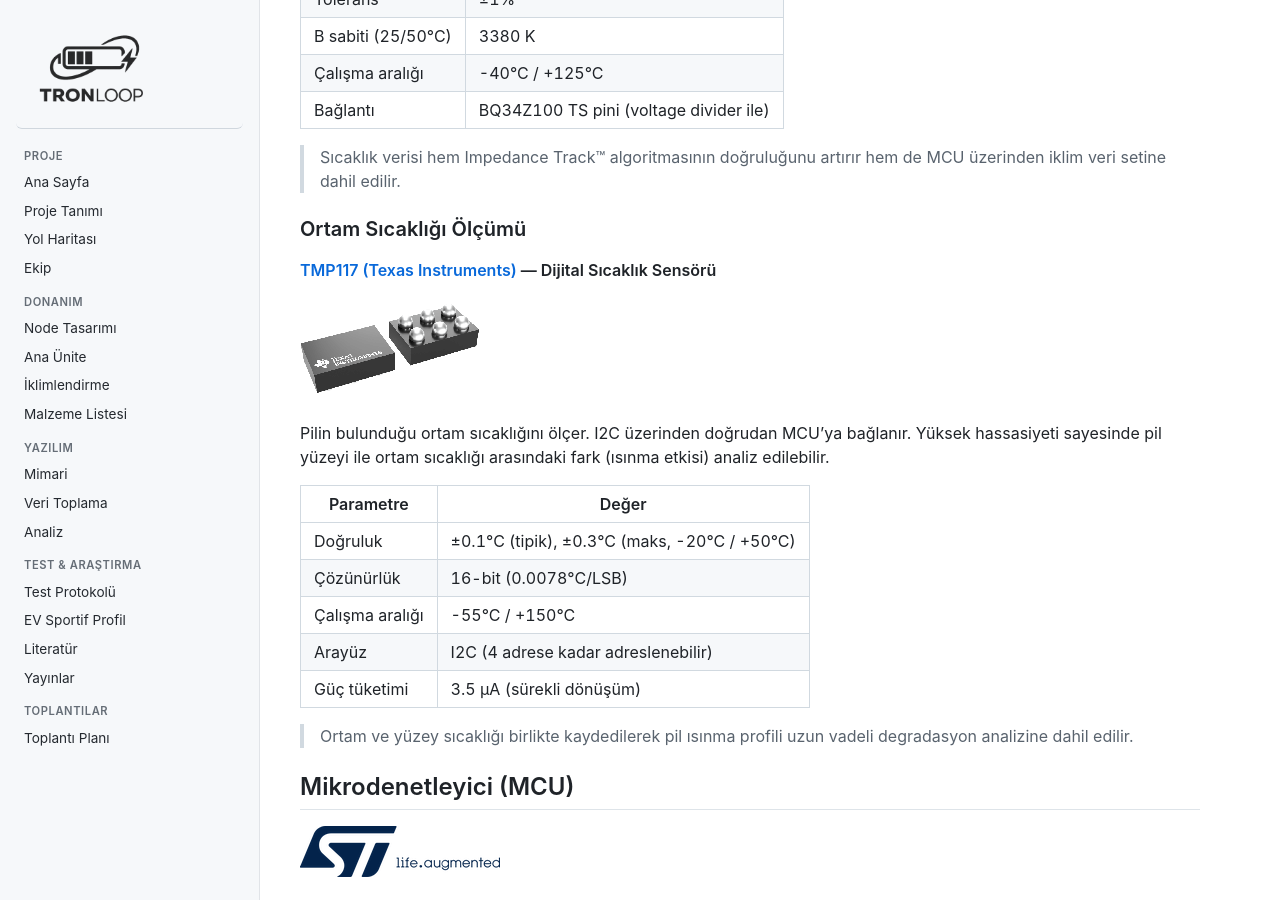
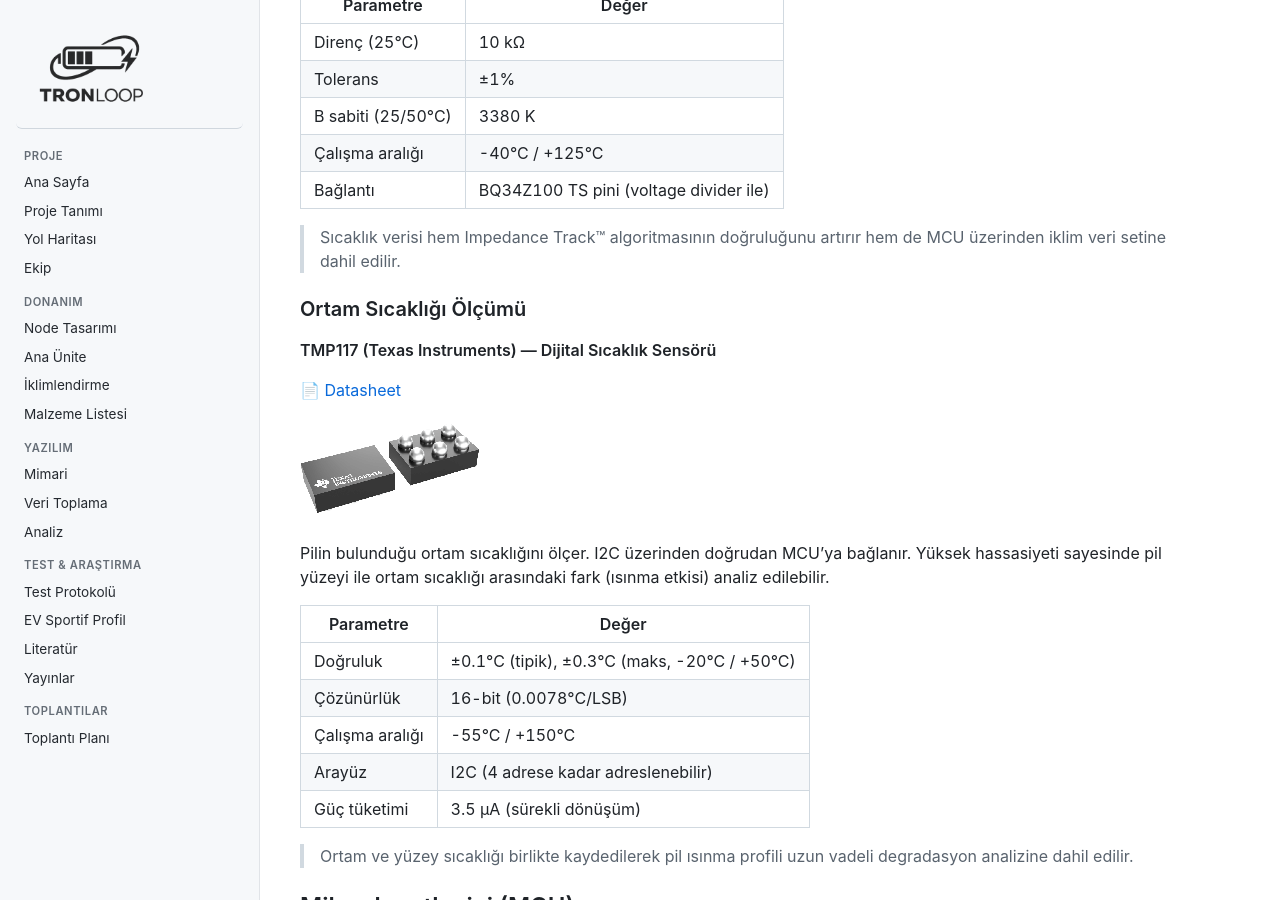
Before and after one commit to mkadayifci/tronloop-defteri-kebir, a Jekyll site: the page built from docs/02-hardware/node-design.md, in a window 1280 px wide and 900 px high, scrolled down 2437 px. Built offline with Jekyll 4.4.1, drawn with Linux system fonts in a browser that asks for light colours; our own code applies the rules of GitHub Pages for plain Markdown files; some of the changed text lies outside the part shown.

Commit message:
Datasheets added

```diff
--- a/docs/02-hardware/node-design.md
+++ b/docs/02-hardware/node-design.md
@@ -23,6 +23,8 @@ Deşarj enerjisi israf olmaz, kaynak pakete geri beslenir. Düşük voltajlı te
 Şarj ve deşarj tek bir **çift yönlü (bidirectional) DC-DC dönüştürücü** ile yönetilir.
 
 **Seçilen IC: BQ25756 (Texas Instruments)**
+
+[📄 Datasheet](https://www.ti.com/lit/ds/symlink/bq25756.pdf)
 
 ![BQ25756](assets/BQ25756-small.png)
 
@@ -51,6 +53,8 @@ Deşarj enerjisi israf olmaz, kaynak pakete geri beslenir. Düşük voltajlı te
 ## Kapasite Ölçümü
 
 **BQ34Z100 (Texas Instruments)**
+
+[📄 Datasheet](https://www.ti.com/lit/ds/symlink/bq34z100-r2.pdf)
 
 ![BQ34Z100](assets/BQ34Z100-small.png)
 
@@ -89,7 +93,9 @@ Pil yüzeyine temas ettirilerek BQ34Z100'ün `TS` (Temperature Sense) pinine ba
 
 ### Ortam Sıcaklığı Ölçümü
 
-**[TMP117 (Texas Instruments)](https://www.ti.com/lit/ds/symlink/tmp117.pdf) — Dijital Sıcaklık Sensörü**
+**TMP117 (Texas Instruments) — Dijital Sıcaklık Sensörü**
+
+[📄 Datasheet](https://www.ti.com/lit/ds/symlink/tmp117.pdf)
 
 ![TMP117](assets/TMP117-small.png)
 
```
Also changed, not shown: docs/01-project-general/project-definition.md (+4 -0 lines), 2 other files.
